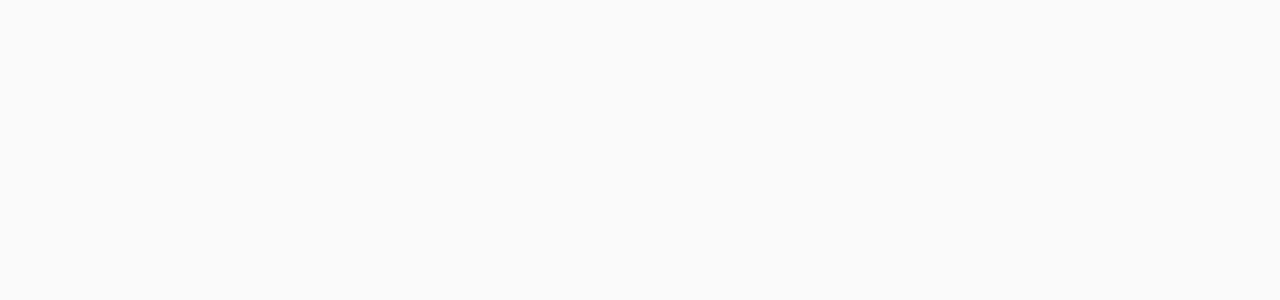
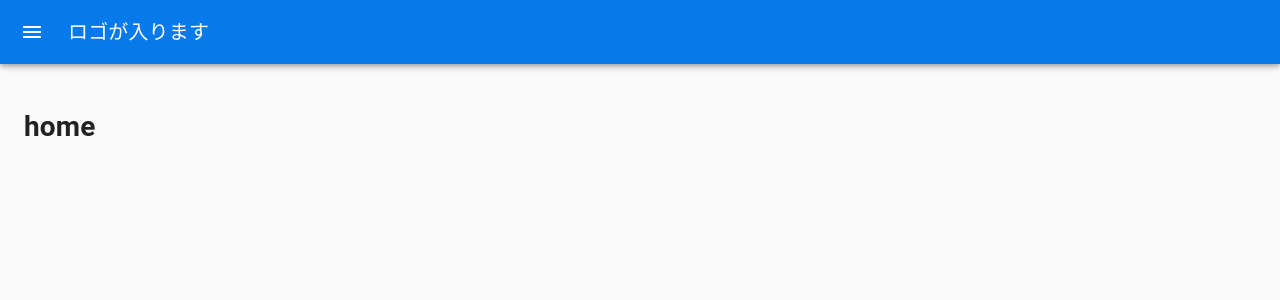
Before and after one commit to jphacks/D_2102, a React (Create React App) app in the folder front/front_app/: page /home in a window 1280 px wide. Shown: the top 300 px of the page. Built offline with nearby package versions, Linux system fonts and the light colour scheme.

Commit message:
サイドバー追加

```diff
--- a/front/front_app/src/App.tsx
+++ b/front/front_app/src/App.tsx
@@ -1,13 +1,227 @@
 import React from "react";
-import Default from "./Default";
-import { Route, Switch } from "react-router-dom";
 
-function App() {
-  return (
-    <Switch>
-      <Route exact path="/" component={Default} />
-    </Switch>
-  );
+import { NavLink } from "react-router-dom";
+import { Switch, Route } from "react-router-dom";
+
+import Home from "./features/home/Home";
+
+import styles from "./App.module.css";
+import grey from "@material-ui/core/colors/grey";
+import { useTheme } from "@material-ui/core/styles";
+import { styled, Theme } from "@mui/material/styles";
+import Box from "@mui/material/Box";
+import Drawer from "@mui/material/Drawer";
+import MuiAppBar, { AppBarProps as MuiAppBarProps } from "@mui/material/AppBar";
+import Toolbar from "@mui/material/Toolbar";
+import List from "@mui/material/List";
+import Typography from "@mui/material/Typography";
+import Divider from "@mui/material/Divider";
+import IconButton from "@mui/material/IconButton";
+import MenuIcon from "@mui/icons-material/Menu";
+import ChevronLeftIcon from "@mui/icons-material/ChevronLeft";
+import ChevronRightIcon from "@mui/icons-material/ChevronRight";
+import ListItem from "@mui/material/ListItem";
+import ListItemIcon from "@mui/material/ListItemIcon";
+import ListItemText from "@mui/material/ListItemText";
+import HelpIcon from "@mui/icons-material/Help";
+import ExitToAppIcon from "@material-ui/icons/ExitToApp";
+import SettingsRoundedIcon from "@mui/icons-material/SettingsRounded";
+import HomeRoundedIcon from "@mui/icons-material/HomeRounded";
+import SensorDoorRoundedIcon from "@mui/icons-material/SensorDoorRounded";
+import NotificationsRoundedIcon from "@mui/icons-material/NotificationsRounded";
+
+const drawerWidth = 240;
+
+const Main = styled("main", { shouldForwardProp: (prop) => prop !== "open" })<{
+  open?: boolean;
+}>(({ theme, open }) => ({
+  flexGrow: 1,
+  padding: theme.spacing(3),
+  transition: theme.transitions.create("margin", {
+    easing: theme.transitions.easing.sharp,
+    duration: theme.transitions.duration.leavingScreen,
+  }),
+  marginLeft: `-${drawerWidth}px`,
+  ...(open && {
+    transition: theme.transitions.create("margin", {
+      easing: theme.transitions.easing.easeOut,
+      duration: theme.transitions.duration.enteringScreen,
+    }),
+    marginLeft: 0,
+  }),
+}));
+
+interface AppBarProps extends MuiAppBarProps {
+  open?: boolean;
 }
 
+const AppBar = styled(MuiAppBar, {
+  shouldForwardProp: (prop) => prop !== "open",
+})<AppBarProps>(({ theme, open }) => ({
+  transition: theme.transitions.create(["margin", "width"], {
+    easing: theme.transitions.easing.sharp,
+    duration: theme.transitions.duration.leavingScreen,
+  }),
+  ...(open && {
+    width: `calc(100% - ${drawerWidth}px)`,
+    marginLeft: `${drawerWidth}px`,
+    transition: theme.transitions.create(["margin", "width"], {
+      easing: theme.transitions.easing.easeOut,
+      duration: theme.transitions.duration.enteringScreen,
+    }),
+  }),
+}));
+
+const DrawerHeader = styled("div")(({ theme }) => ({
+  display: "flex",
+  alignItems: "center",
+  padding: theme.spacing(0, 1),
+  // necessary for content to be below app bar
+  ...theme.mixins.toolbar,
+  justifyContent: "flex-end",
+}));
+
+export const App: React.FC = () => {
+  const theme = useTheme();
+  const [open, setOpen] = React.useState(false);
+
+  const handleDrawerOpen = () => {
+    setOpen(true);
+  };
+
+  const handleDrawerClose = () => {
+    setOpen(false);
+  };
+
+  const Logout = () => {
+    localStorage.removeItem("localJWT");
+    window.location.href = "/login";
+  };
+
+  const current = {
+    color: "#0679EB",
+    textDecoration: "none",
+    background: grey[100],
+    width: "100%",
+    display: "inline-block",
+  };
+
+  return (
+    <div>
+      <Box sx={{ display: "flex" }}>
+        <AppBar
+          position="fixed"
+          open={open}
+          style={{ backgroundColor: "#0679EB" }}
+        >
+          <Toolbar>
+            <IconButton
+              color="inherit"
+              aria-label="open drawer"
+              onClick={handleDrawerOpen}
+              edge="start"
+              sx={{ mr: 2, ...(open && { display: "none" }) }}
+            >
+              <MenuIcon />
+            </IconButton>
+            <Typography variant="h6" noWrap component="div">
+              ロゴが入ります
+            </Typography>
+          </Toolbar>
+        </AppBar>
+        <Drawer
+          sx={{
+            width: drawerWidth,
+            flexShrink: 0,
+            "& .MuiDrawer-paper": {
+              width: drawerWidth,
+              boxSizing: "border-box",
+            },
+          }}
+          variant="persistent"
+          anchor="left"
+          open={open}
+        >
+          <DrawerHeader>
+            <IconButton onClick={handleDrawerClose}>
+              {theme.direction === "ltr" ? (
+                <ChevronLeftIcon />
+              ) : (
+                <ChevronRightIcon />
+              )}
+            </IconButton>
+          </DrawerHeader>
+          <Divider />
+          <List>
+            <NavLink exact to="/home" activeStyle={current}>
+              <ListItem button>
+                <ListItemIcon>
+                  <HomeRoundedIcon />
+                </ListItemIcon>
+                <ListItemText primary="ホーム" />
+              </ListItem>
+            </NavLink>
+            <NavLink
+              exact
+              to="/"
+              className={styles.default__nav}
+              activeStyle={current}
+            >
+              <ListItem button>
+                <ListItemIcon>
+                  <NotificationsRoundedIcon />
+                </ListItemIcon>
+                <ListItemText primary="通知" />
+              </ListItem>
+            </NavLink>
+            {["1年数学", "1年国語", "1年理科", "1年社会"].map((text, index) => (
+              <NavLink
+                exact
+                to="/"
+                className={styles.default__nav}
+                activeStyle={current}
+                key={index}
+              >
+                <ListItem button key={text}>
+                  <ListItemIcon>
+                    <SensorDoorRoundedIcon />
+                  </ListItemIcon>
+                  <ListItemText primary={text + "の部屋"} />
+                </ListItem>
+              </NavLink>
+            ))}
+          </List>
+          <Divider />
+          <List>
+            <ListItem button onClick={Logout}>
+              <ListItemIcon>
+                <SettingsRoundedIcon />
+              </ListItemIcon>
+              <ListItemText primary="設定" />
+            </ListItem>
+            <ListItem button>
+              <ListItemIcon>
+                <HelpIcon />
+              </ListItemIcon>
+              <ListItemText primary="使い方" />
+            </ListItem>
+            <ListItem button onClick={Logout}>
+              <ListItemIcon>
+                <ExitToAppIcon />
+              </ListItemIcon>
+              <ListItemText primary="ログアウト" />
+            </ListItem>
+          </List>
+        </Drawer>
+        <Main open={open}>
+          <DrawerHeader />
+          <Switch>
+            <Route exact path="/home" component={Home} />
+          </Switch>
+        </Main>
+      </Box>
+    </div>
+  );
+};
+
 export default App;
```
